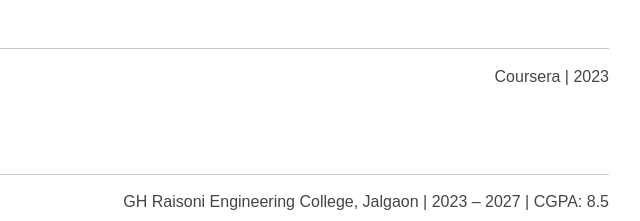
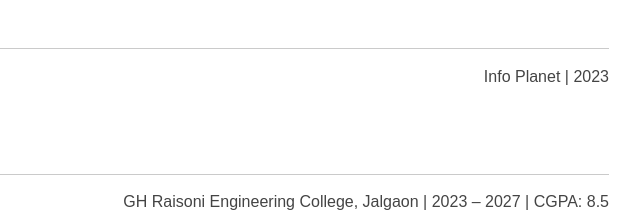
Before and after one commit to mspatil-jalgaon/mspatil-jalgaon.github.io, a plain HTML site: page index.html in a window 1280 px wide. Shown: the part 905-1126 px from the top of the page, 506-1146 px from the left. Drawn offline with Linux system fonts and the light colour scheme.

Commit message:
Update index.html

```diff
--- a/index.html
+++ b/index.html
@@ -171,7 +171,7 @@
                 <div class="edu-row">
                     <strong>Python for Data Science</strong>
                     <span>
-                        Coursera | 2023
+                        Info Planet | 2023
                     </span>
                 </div>
             </li>
```
